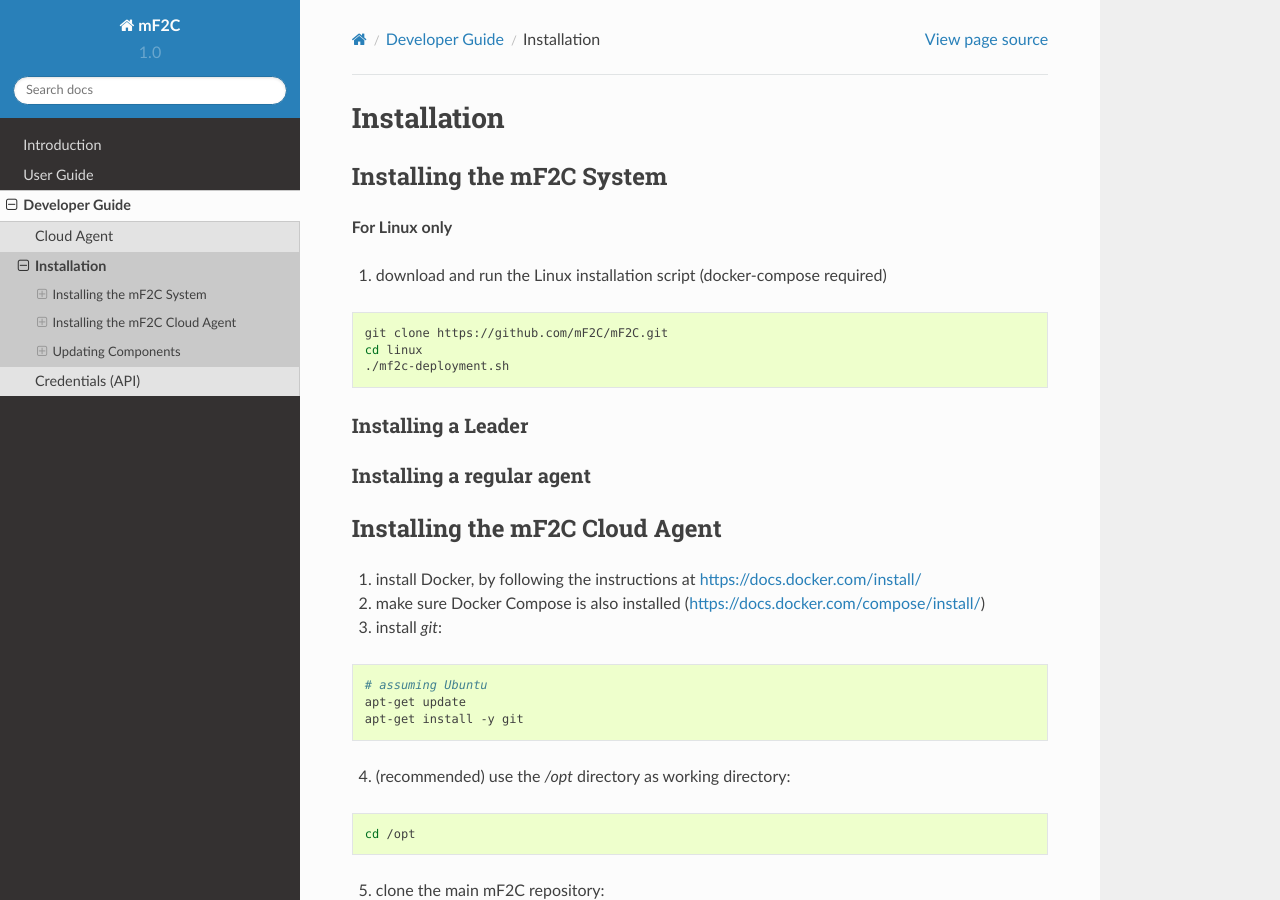
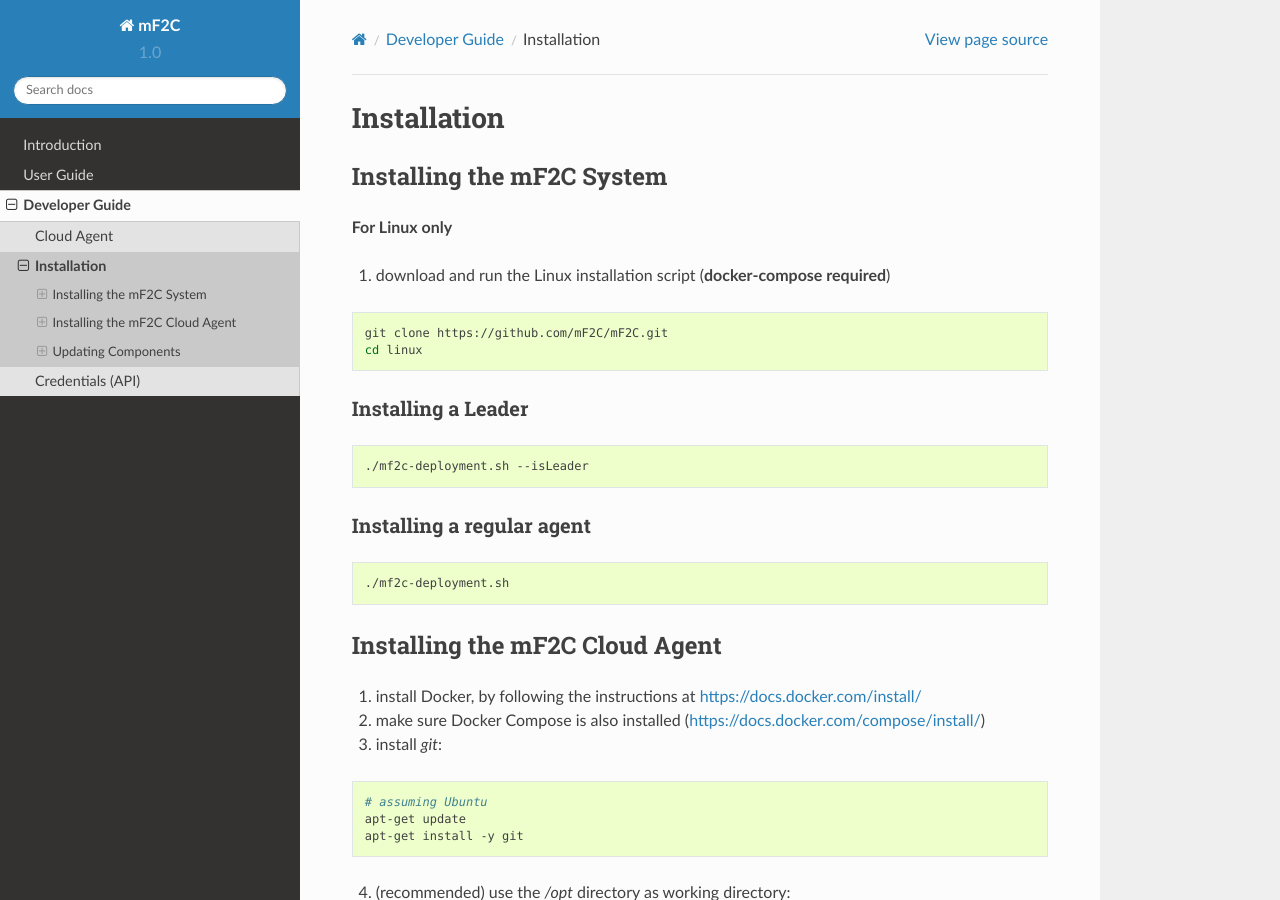
Before and after one commit to mF2C/Documentation, a Sphinx documentation site: the page built from documentation/developer_guide/installation.rst, in a window 1280 px wide and 900 px high. Built offline with Sphinx 7.4.7 and the Read the Docs theme 2.0.0, drawn with Linux system fonts in a browser that asks for light colours.

Commit message:
Update installation.rst

```diff
--- a/documentation/developer_guide/installation.rst
+++ b/documentation/developer_guide/installation.rst
@@ -6,22 +6,28 @@ Installing the mF2C System
 
 **For Linux only**
 
-1. download and run the Linux installation script (docker-compose required)
+1. download and run the Linux installation script (**docker-compose required**)
 
 .. code-block:: bash
 
     git clone https://github.com/mF2C/mF2C.git
     cd linux
-    ./mf2c-deployment.sh
+
 
 
 Installing a Leader
 ~~~~~~~~~~~~~~~~~~~
 
+.. code-block:: bash
+
+    ./mf2c-deployment.sh --isLeader
 
 Installing a regular agent
 ~~~~~~~~~~~~~~~~~~~~~~~~~~
 
+.. code-block:: bash
+
+    ./mf2c-deployment.sh
 
 
 
```
